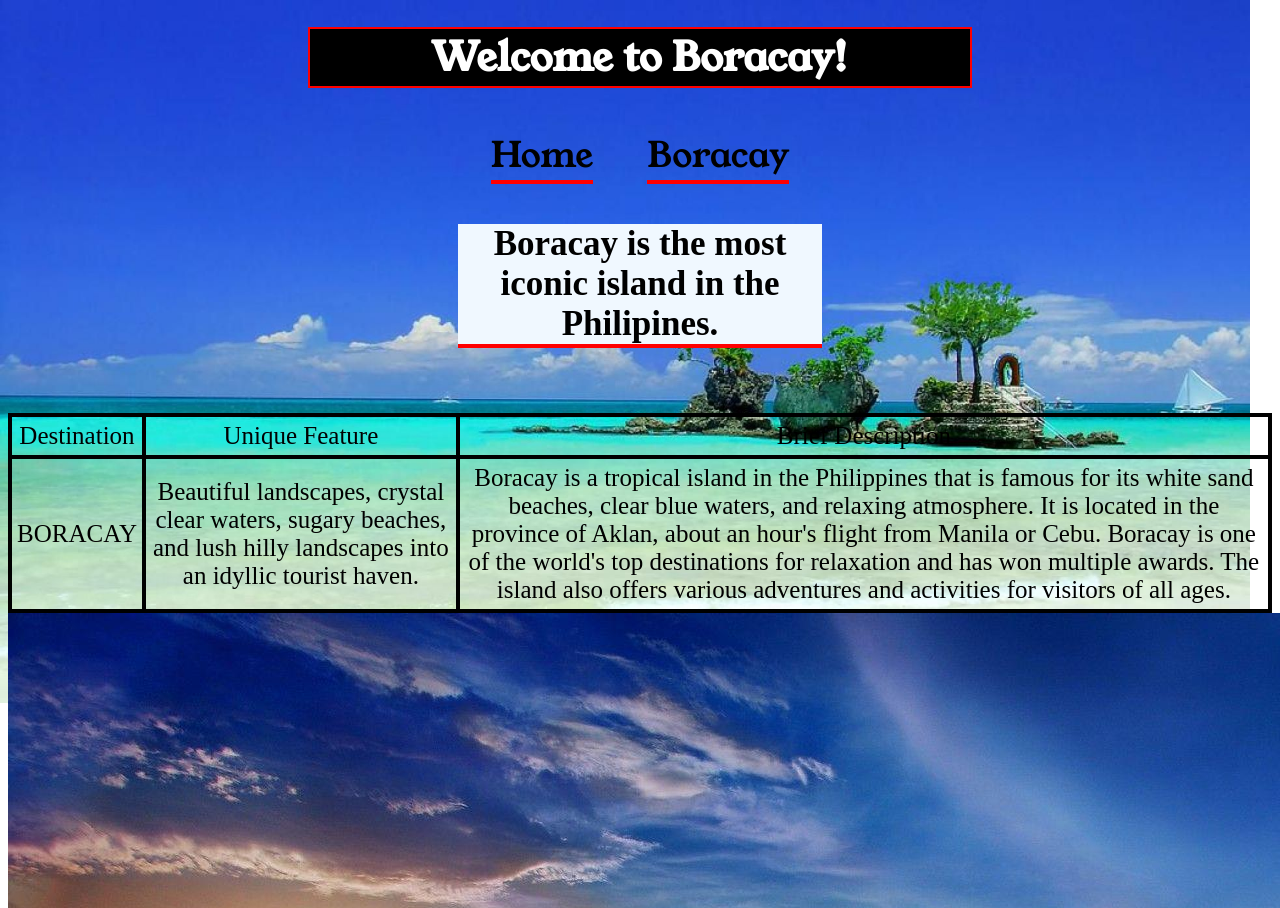
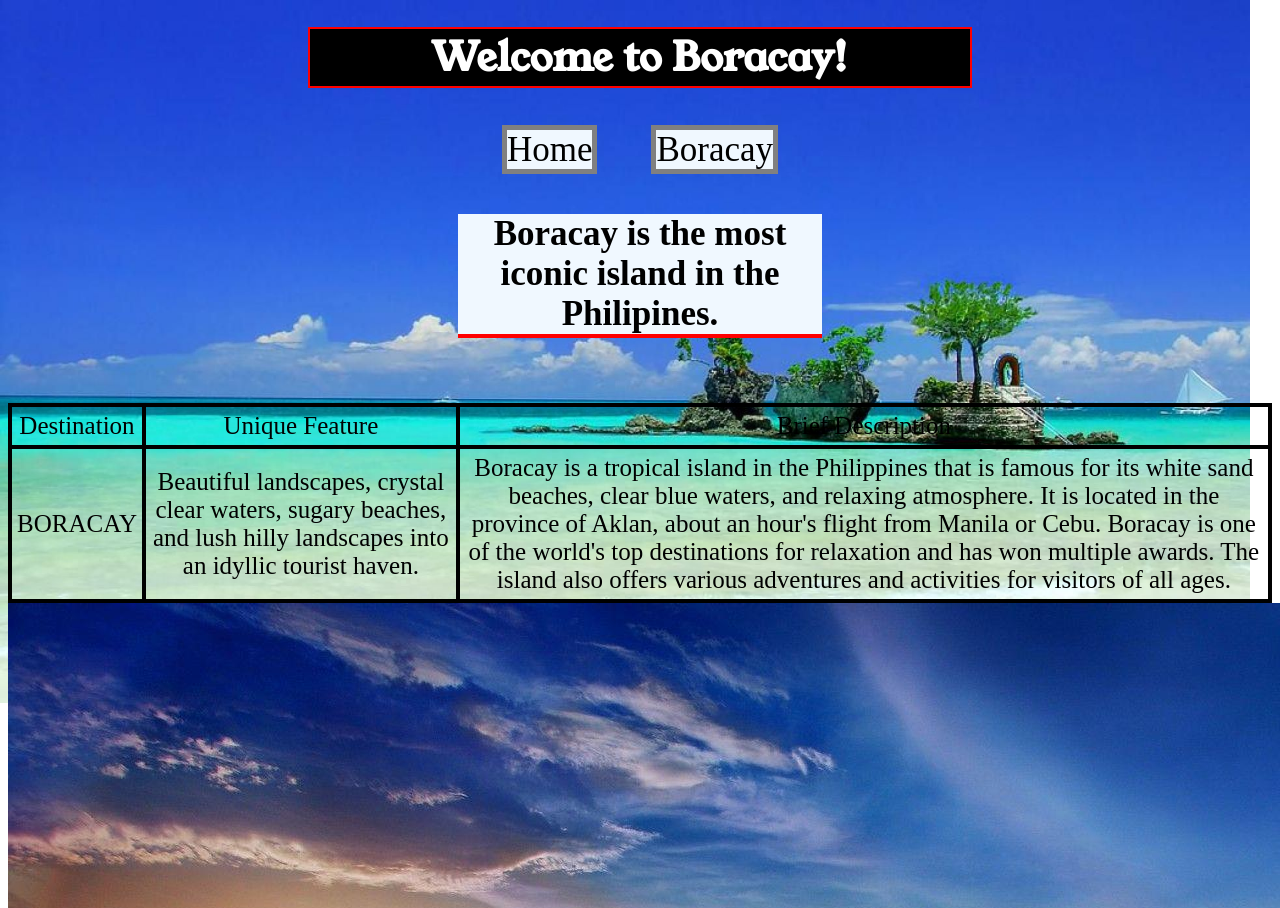
Before and after one commit to ChristianCorpuz08/activitysix, a plain HTML site: page Boracay.html in a window 1280 px wide. Shown: the top 908 px of the page. Drawn offline with Linux system fonts and the light colour scheme; a web font is replaced by a local one.

Commit message:
activitysix

```diff
--- a/Boracay.html
+++ b/Boracay.html
@@ -35,8 +35,9 @@
             text-decoration: none;
             color:black;
             font-size: 35px;
-            border-bottom:4px solid red;
-            font-family: Young Serif;
+            background-color:aliceblue;
+            border: 5px solid grey;
+            margin-top: 70px;
 
         }
         body{
@@ -61,7 +62,7 @@
 <body>
     <h1>Welcome to Boracay!</h1>
     <p>
-        <a href="Home.html">Home</a>
+        <a href="index.html">Home</a>
         <a href="Boracay.html">Boracay</a>
     </p>
     <h2>Boracay is the most iconic island in the Philipines.</h2>
```
Also changed, not shown: IlocosNorte.html (+1 -1 lines), Vigan.html (+2 -1 lines), index.html (renamed from Home.html, +1 -1 lines).
